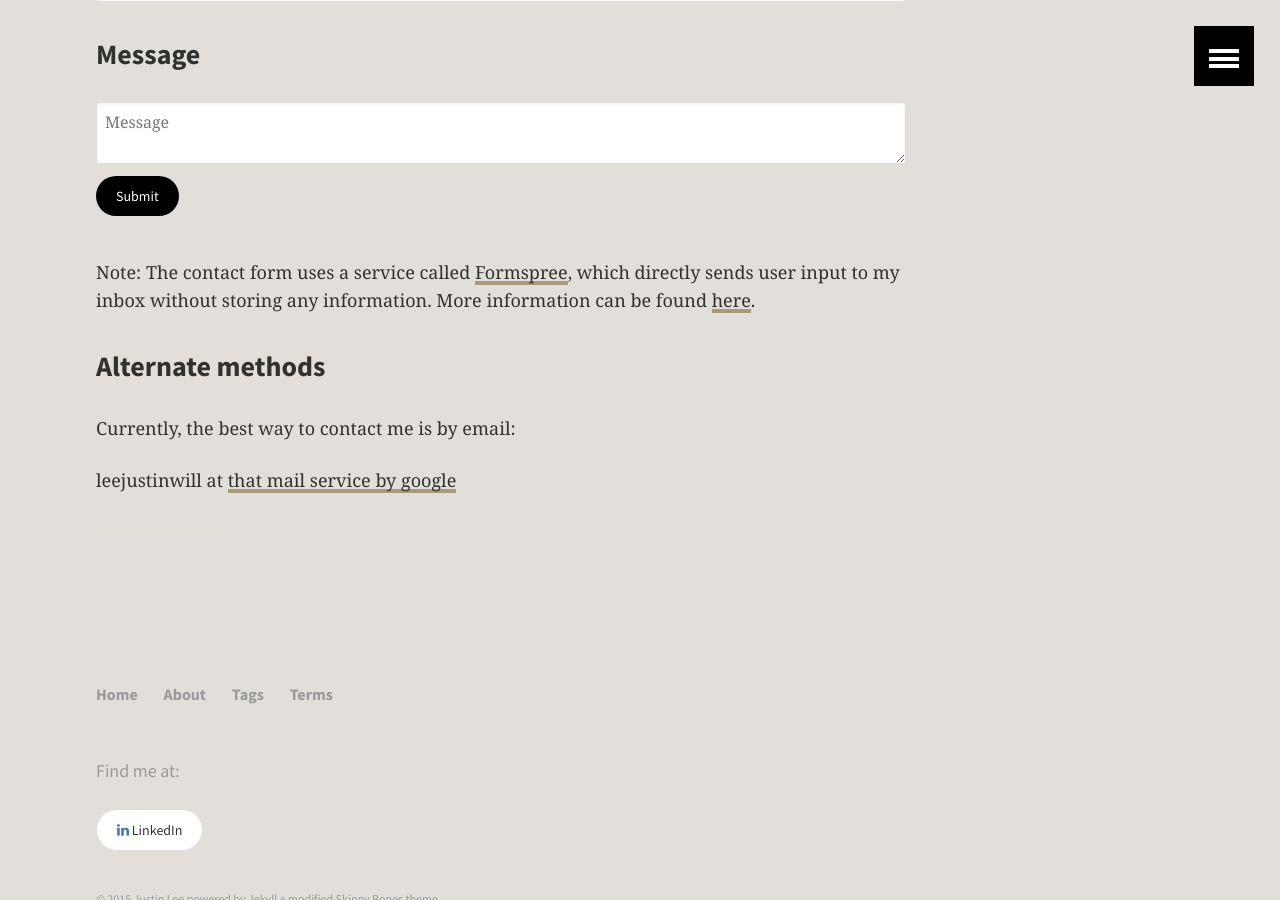
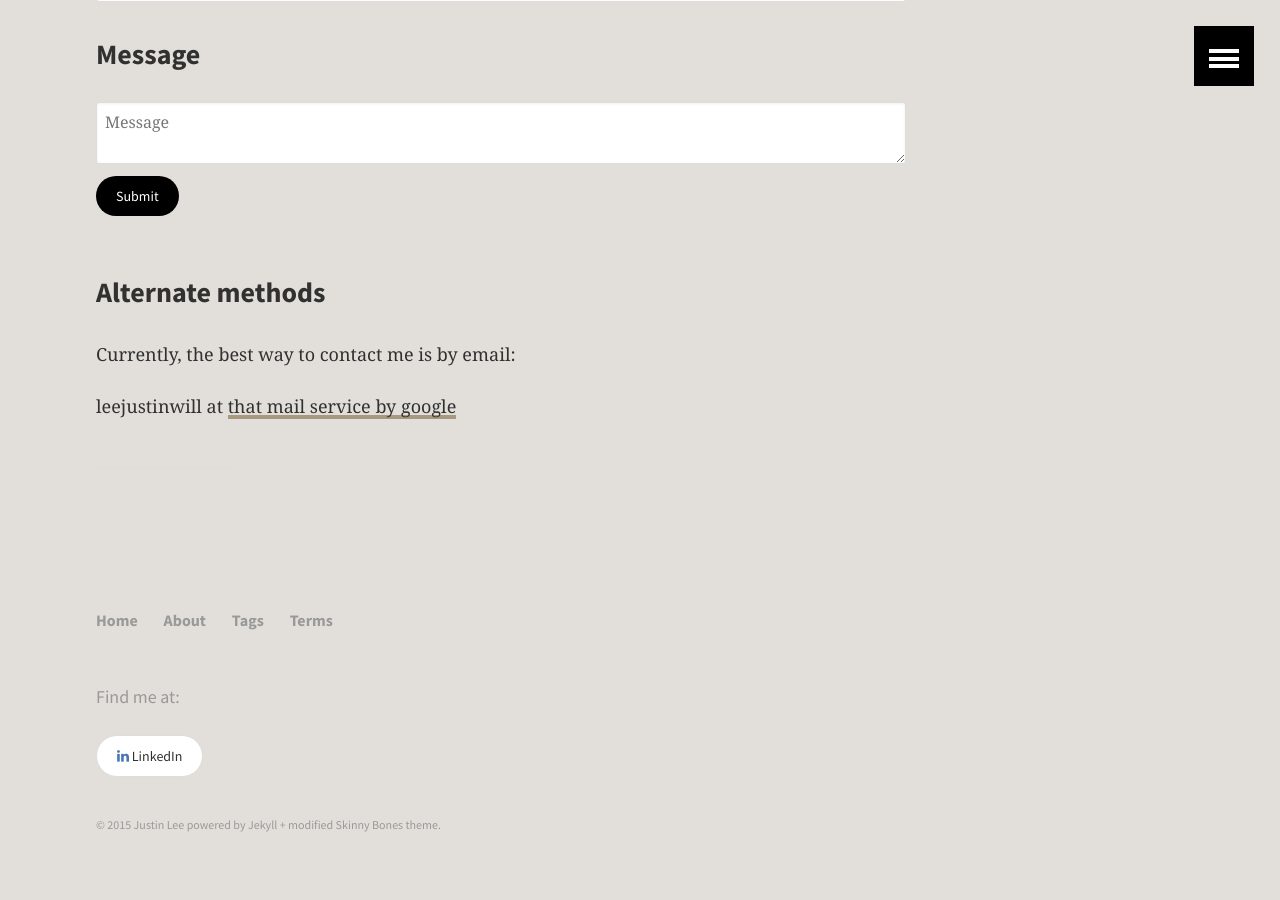
Before and after one commit to pengineered/pengineered.github.io, a Jekyll site: the page built from contact/contact.md, in a window 1280 px wide and 900 px high, scrolled down 496 px. Built offline with Jekyll 4.4.1, drawn with Linux system fonts in a browser that asks for light colours.

Commit message:
got rid of note

```diff
--- a/contact/contact.md
+++ b/contact/contact.md
@@ -27,8 +27,6 @@ share: false
   <input type='submit' value='Submit' />
 </form>
 
-Note: The contact form uses a service called [Formspree](http://formspree.io/), which directly sends user input to my inbox without storing any information. More information can be found [here]({{ site.url }}/terms/#third-party-services).
-
 ###Alternate methods
 Currently, the best way to contact me is by email:
 
```
